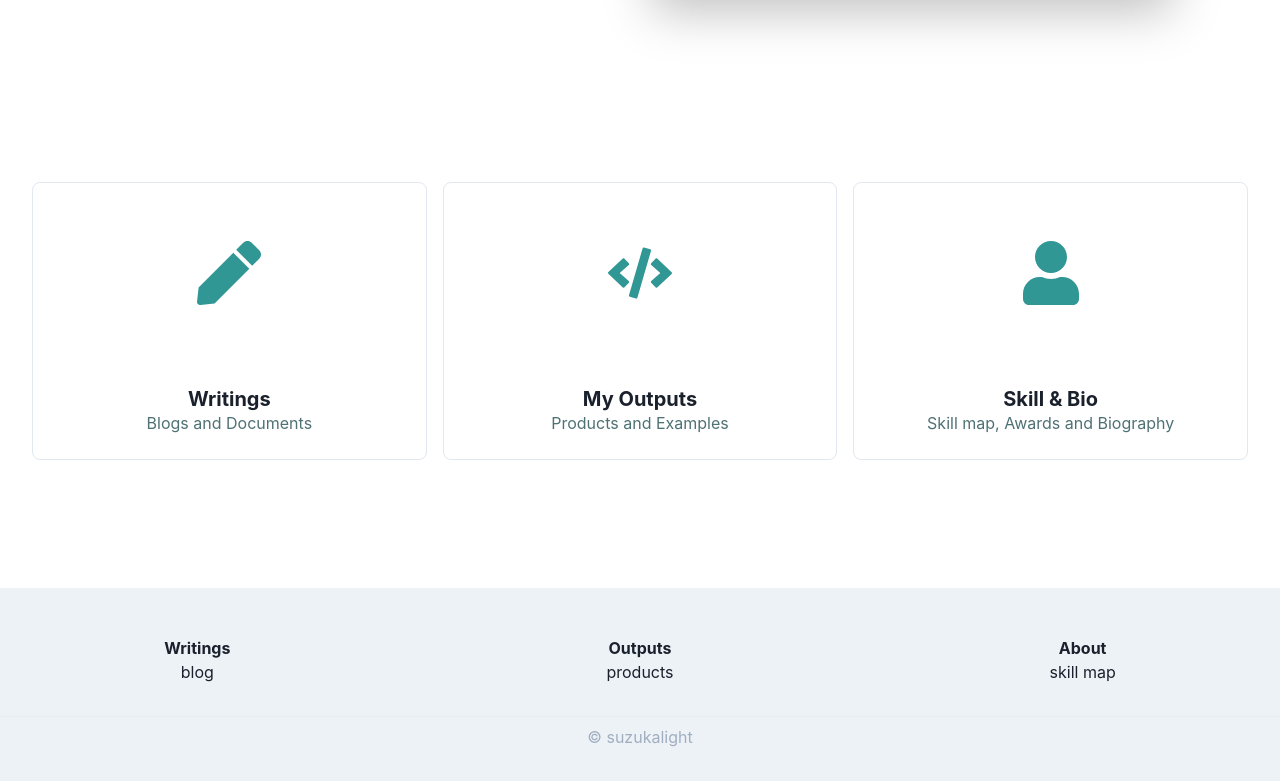
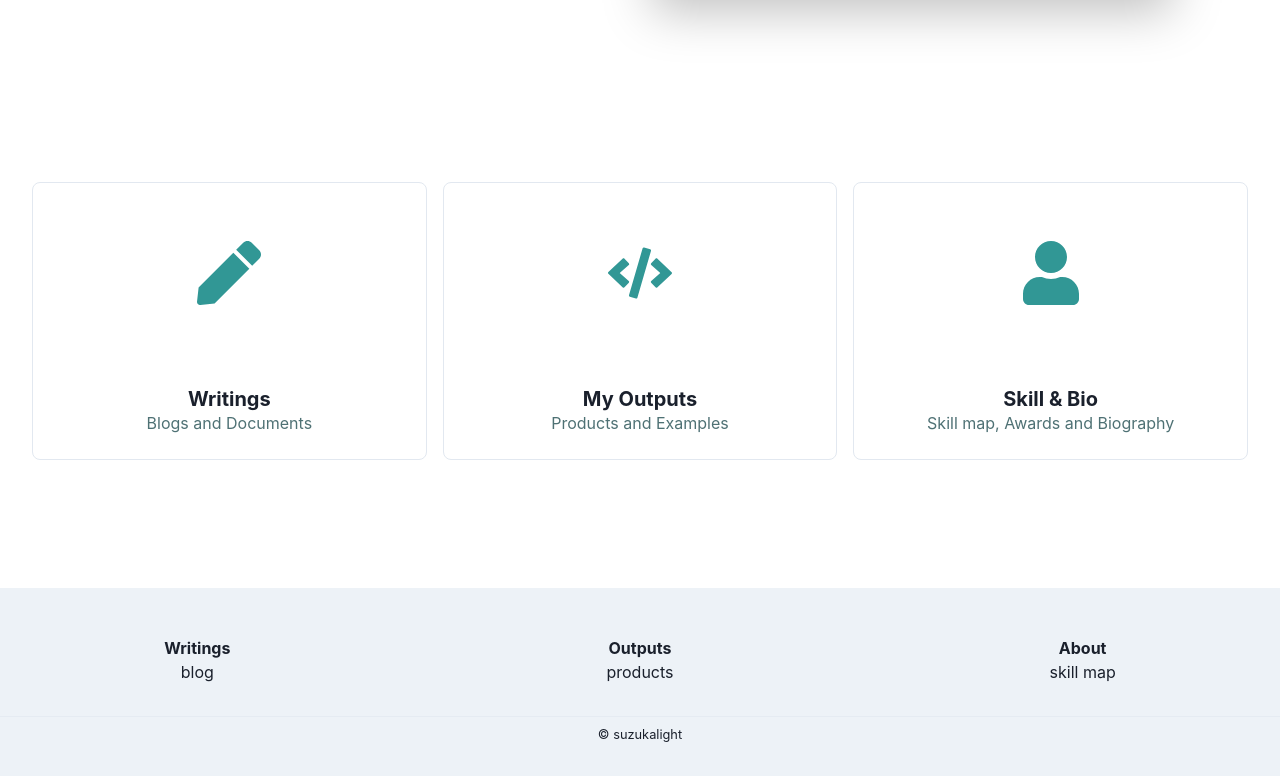
Before and after one commit to suzukalight/suzukalight-com, a Next.js app: page / in a window 1280 px wide. Shown: the part 522-1303 px from the top of the page. Built offline with nearby package versions, Linux system fonts and the light colour scheme.

Commit message:
Update styles to adopt seo

```diff
--- a/src/components/molecules/Footer/index.tsx
+++ b/src/components/molecules/Footer/index.tsx
@@ -38,7 +38,7 @@ export const Footer: React.FC = () => (
     <Divider mt={8} mb={2} />
 
     <Center mb={8}>
-      <Text color="gray.400">©︎ suzukalight</Text>
+      <Text as="small">©︎ suzukalight</Text>
     </Center>
   </Flex>
 );
```
